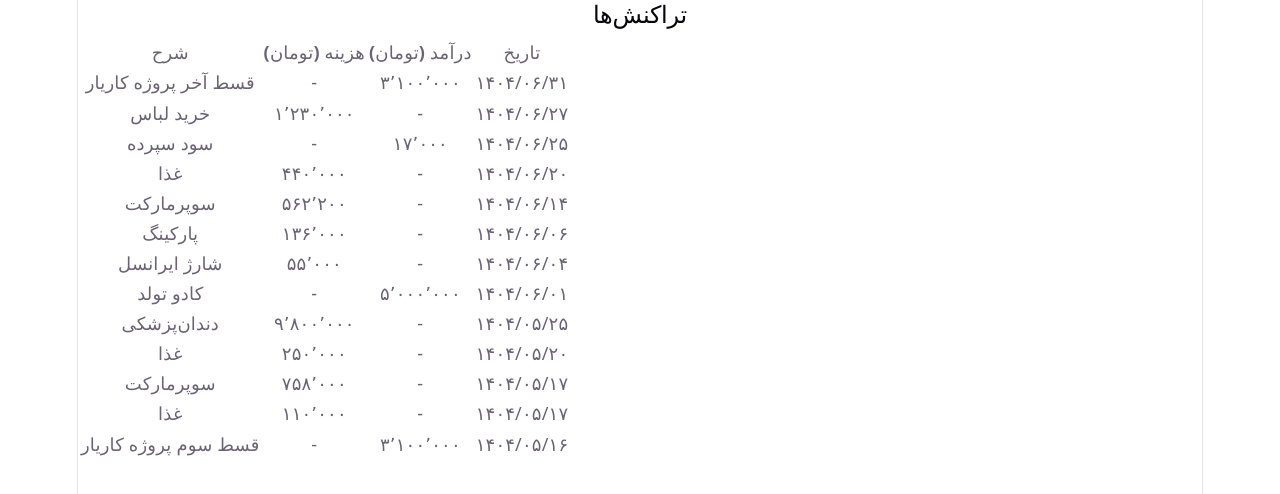
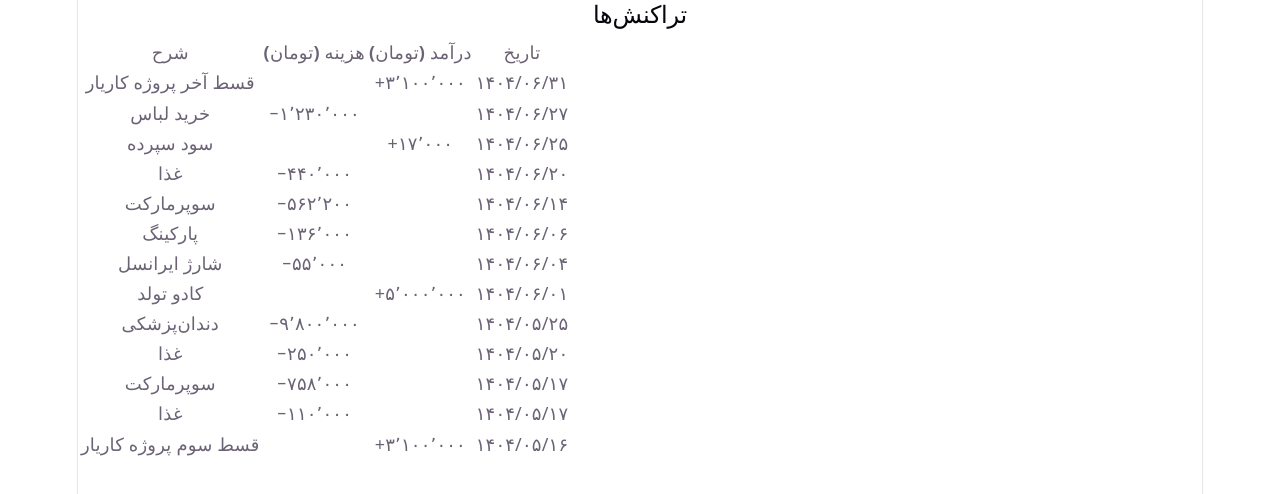
Before and after one commit to haniyehnbz/expense-dashboard, a React (Vite) app: page / in a window 1280 px wide. Shown: the top 494 px of the page. Built offline with nearby package versions, Linux system fonts and the light colour scheme.

Commit message:
fit: correct income and expense display

```diff
--- a/src/components/TransactionTable.jsx
+++ b/src/components/TransactionTable.jsx
@@ -1,6 +1,6 @@
 function TransactionTable(props) {
   return (
-    <div>
+    <div className="container">
       <h2>تراکنش‌ها</h2>
 
       <table dir="rtl">
@@ -20,17 +20,21 @@ function TransactionTable(props) {
                 {item.date.replace(/\d/g, (digit) => "۰۱۲۳۴۵۶۷۸۹"[digit])}
               </td>
 
-              <td>
-                {item.type === "income"
-                  ? item.amount.toLocaleString("fa-IR")
-                  : "-"}
-              </td>
+              {item.type === "income" ? (
+                <td className="income">
+                  {item.amount.toLocaleString("fa-IR")}+
+                </td>
+              ) : (
+                <td></td>
+              )}
 
-              <td>
-                {item.type === "expense"
-                  ? item.amount.toLocaleString("fa-IR")
-                  : "-"}
-              </td>
+              {item.type === "expense" ? (
+                <td className="expense">
+                  {item.amount.toLocaleString("fa-IR")}−
+                </td>
+              ) : (
+                <td></td>
+              )}
 
               <td>{item.description}</td>
             </tr>
```
